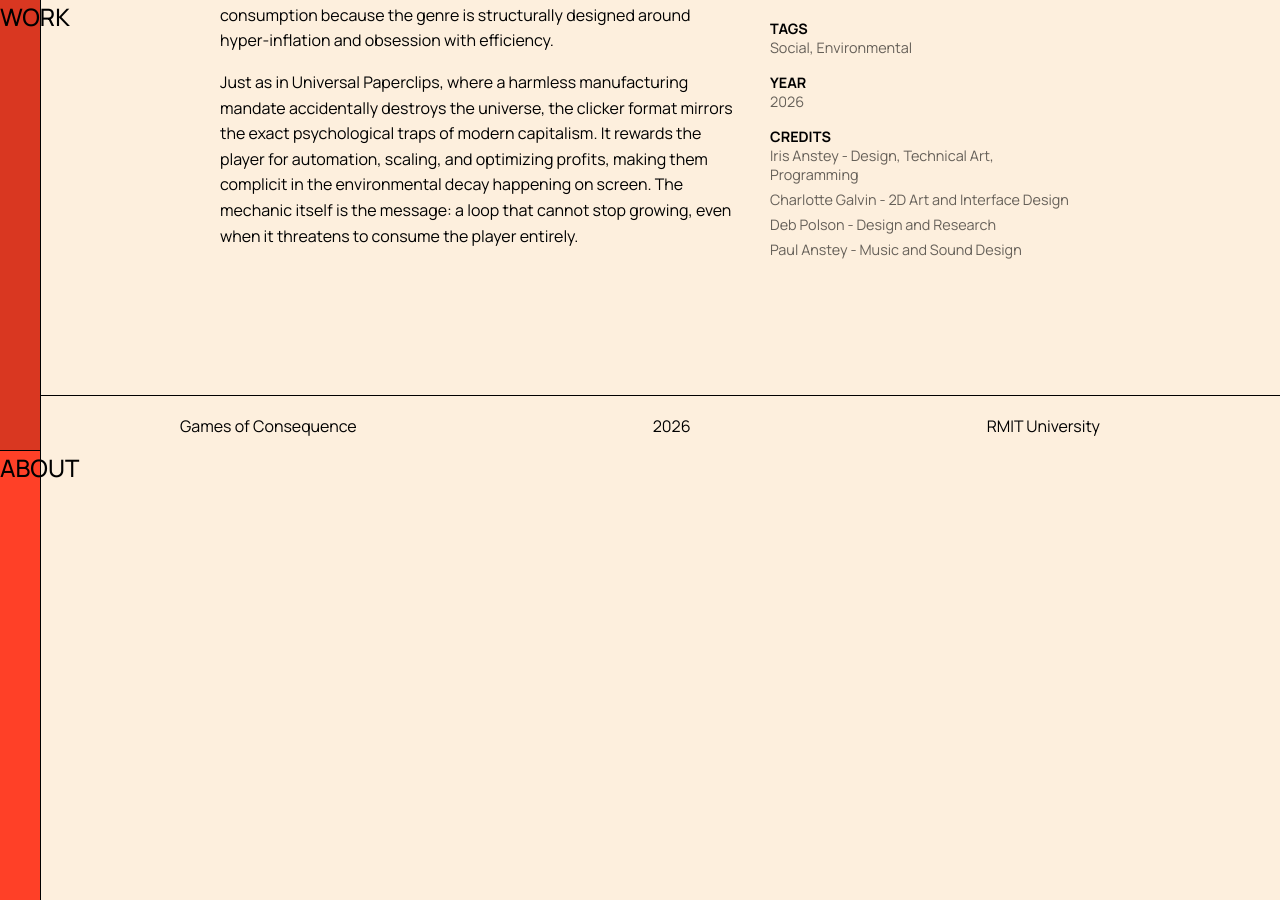
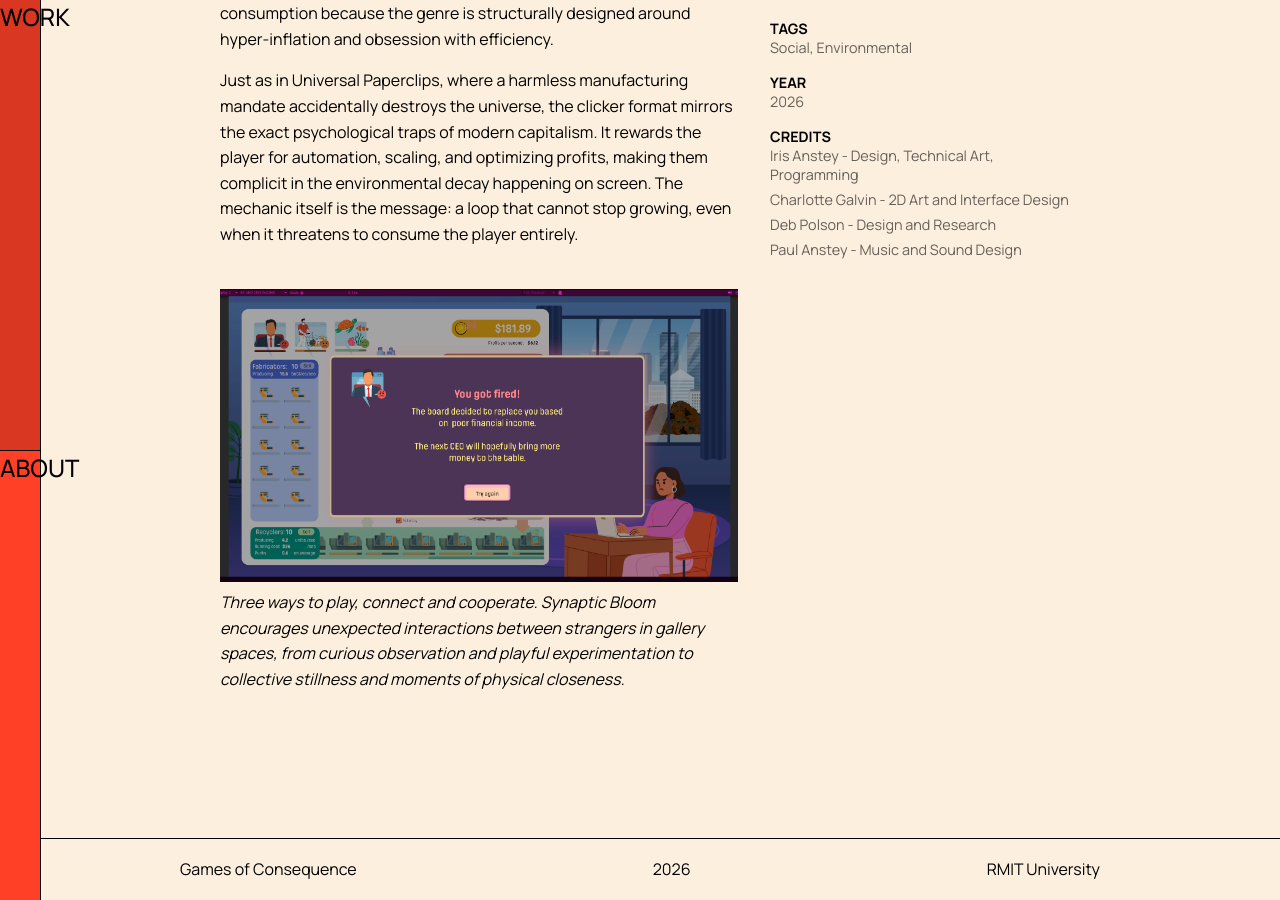
Before and after one commit to debpolson/debpolson.github.io, a Jekyll site: the page built from _work/EnvironmentalCapitalist_Work.md, in a window 1280 px wide and 900 px high, scrolled down 3547 px. Built offline with Jekyll 4.4.1, drawn with Linux system fonts in a browser that asks for light colours.

Commit message:
Update EnvironmentalCapitalist_Work.md
Second image added

```diff
--- a/_work/EnvironmentalCapitalist_Work.md
+++ b/_work/EnvironmentalCapitalist_Work.md
@@ -34,7 +34,7 @@ Humour gives players a way into these uncomfortable questions. Bright cartoon gr
 Through play, The Environmental Capitalist invites a closer look at the everyday products we consume and the systems that keep them multiplying. Its ambition is to turn curiosity into more considered consumption, and questions about what needs to change in the rules of production, profit and responsibility.
 
 <br>
-![Sub Image](/assets/Images/Work/EnvironmentalCapitalist/PlasticsMini_Fired.png)
+![Sub Image](/assets/Images/Work/EnvironmentalCapitalist/PlasticsMini_1.png)
 *Three ways to play, connect and cooperate. Synaptic Bloom encourages unexpected interactions between strangers in gallery spaces, from curious observation and playful experimentation to collective stillness and moments of physical closeness.*
 <br>
 
@@ -53,3 +53,8 @@ The Environmental Capitalist bypasses this defense mechanism by using dark corpo
 Clicker games are uniquely suited for exploring themes of runaway consumption because the genre is structurally designed around hyper-inflation and obsession with efficiency.
 
 Just as in Universal Paperclips, where a harmless manufacturing mandate accidentally destroys the universe, the clicker format mirrors the exact psychological traps of modern capitalism. It rewards the player for automation, scaling, and optimizing profits, making them complicit in the environmental decay happening on screen. The mechanic itself is the message: a loop that cannot stop growing, even when it threatens to consume the player entirely.
+
+<br>
+![Sub Image](/assets/Images/Work/EnvironmentalCapitalist/PlasticsMini_Fired.png)
+*Three ways to play, connect and cooperate. Synaptic Bloom encourages unexpected interactions between strangers in gallery spaces, from curious observation and playful experimentation to collective stillness and moments of physical closeness.*
+<br>
```
